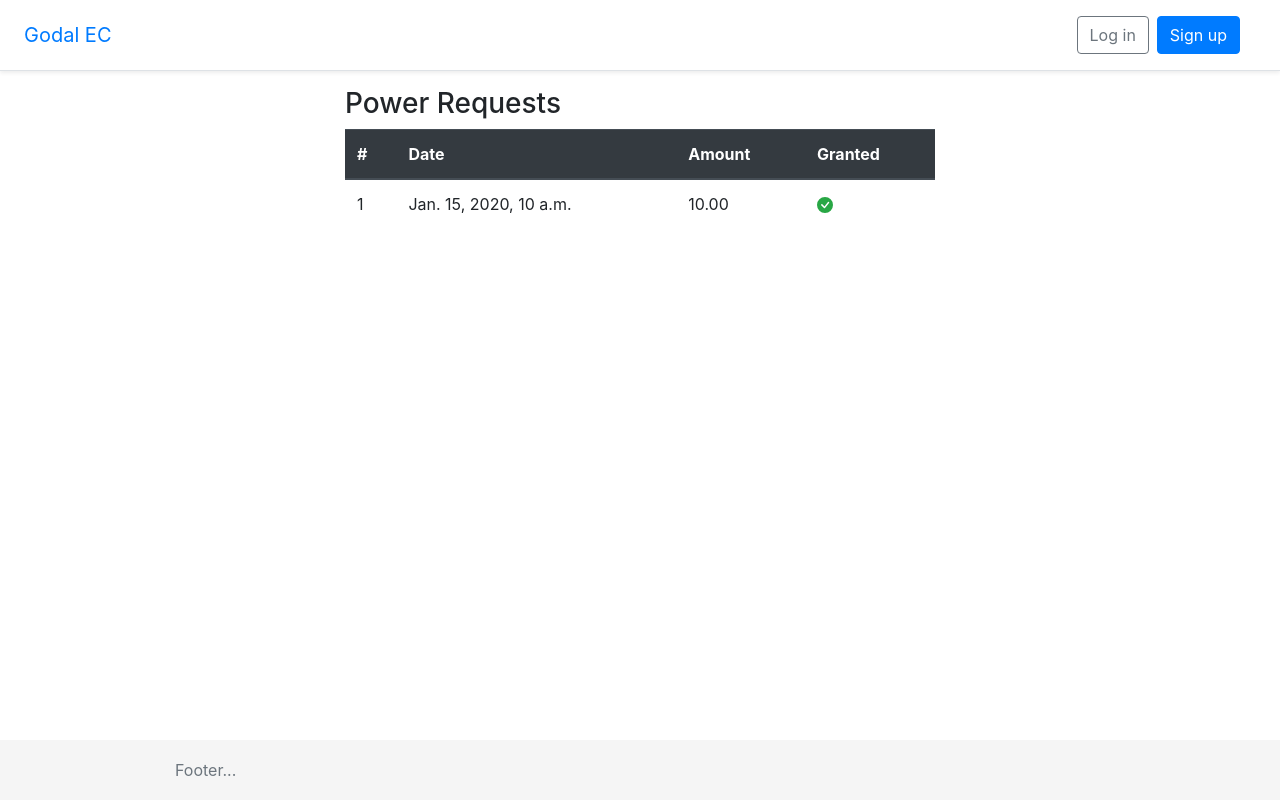
After one commit to prince-cloud/GODAL_EM, a Django app: page /history/1/ in a window 1280 px wide. The commit adds this page. Run offline with Django 4.2, Linux system fonts and the light colour scheme; tables that the repository leaves empty hold one stand-in row (values such as "Sample post"); some libraries are stand-ins or nearby versions.

Commit message:
modified admin page, created requests history

```diff
--- a/config/settings.py
+++ b/config/settings.py
@@ -21,7 +21,7 @@ INSTALLED_APPS = [
     "django.contrib.messages",
     "whitenoise.runserver_nostatic",
     "django.contrib.staticfiles",
-    "django.contrib.sites",
+    #"django.contrib.sites",
     # Third-party
     "allauth",
     "allauth.account",
--- a/godal_em/models.py
+++ b/godal_em/models.py
@@ -25,9 +25,16 @@ class Request(models.Model):
     granted = models.BooleanField(default=False)
     date_created = models.DateTimeField(auto_now_add=True)
 
+    class Meta:
+        ordering = ("granted",)
+
+    def __str__(self) -> str:
+        return ''.join(f"Request by: {self.by}")
+
     def save(self, *args, **kwargs) -> None:
         # if unique_id
         #self.invoice_id = str(self.supplier.id + unique_id(8))
-        self.by.meter.current_power += self.amount
-        self.by.meter.save()
+        if self.granted:
+            self.by.meter.current_power += self.amount
+            self.by.meter.save()
         super().save(*args, **kwargs)
--- a/godal_em/urls.py
+++ b/godal_em/urls.py
@@ -7,4 +7,5 @@ urlpatterns = [
     path("", views.index, name="index"),
     path("request-meter/", views.request_meter, name="request-meter"),
     path("buy-power/", views.buy_power, name="buy-power"),
+    path("history/<int:id>/", views.history, name="history"),
 ]
--- a/godal_em/views.py
+++ b/godal_em/views.py
@@ -1,4 +1,4 @@
-from django.shortcuts import render, redirect
+from django.shortcuts import render, redirect, get_object_or_404
 from accounts.forms import CustomUserChangeForm
 from .models import Meter, Request
 from django.contrib import messages
@@ -6,7 +6,9 @@ from django.contrib.auth.decorators import login_required
 from .forms import RequestForm
 # Create your views here.
 from random import randint
+from django.contrib.auth import get_user_model
 
+User = get_user_model()
 
 def uniqueId(n):
     range_start = 10**(n-1)
@@ -18,6 +20,9 @@ def index(request):
 
 @login_required
 def request_meter(request):
+    if request.user.meter:
+        messages.error(request, "sorry you already have a meter")
+        return redirect('/')
     if request.method == 'POST':
         user_form = CustomUserChangeForm(data=request.POST, files=request.FILES)
         if user_form.is_valid():
@@ -65,8 +70,9 @@ def users(request):
         "meters": meters
     })
 
-def power_requests(request):
-    requests = Request.objects.all()
-    return render(request, 'pages/requets.html', {
+def history(request, id):
+    user = get_object_or_404(User, id=id)
+    requests = Request.objects.filter(by=user)
+    return render(request, 'pages/history.html', {
         "requests": requests
     })
--- /dev/null
+++ b/templates/pages/history.html
@@ -0,0 +1,62 @@
+{% extends '_base.html' %}
+{% load static %}
+{% load crispy_forms_tags %}
+
+{% block title %}Request Form{% endblock title %}
+
+{% block content %}
+<div class="container">
+    <div class="row">
+        <div class="col-md-2"></div>
+        <div class="col-md-8">
+            <h3>
+                Power Requests
+            </h3>
+            <table class="table responsive">
+
+                <thead class="thead-dark">
+                    <th>#</th>
+                    <th>Date</th>
+                    <th>Amount</th>
+                    <th>Granted</th>
+                </thead>
+
+                <tbody>
+                    {% for req in requests %}
+                    <tr>
+                        <td>
+                            {{ forloop.counter }}
+                        </td>
+                        <td>
+                            {{ req.date_created }}
+                        </td>
+                        <td>
+                            {{ req.amount }}
+                        </td>
+                        <td>
+                            {% if req.granted %}
+
+                            <svg xmlns="http://www.w3.org/2000/svg" width="16" height="16" fill="currentColor"
+                                class="bi bi-check-circle-fill text-success" viewBox="0 0 16 16">
+                                <path
+                                    d="M16 8A8 8 0 1 1 0 8a8 8 0 0 1 16 0zm-3.97-3.03a.75.75 0 0 0-1.08.022L7.477 9.417 5.384 7.323a.75.75 0 0 0-1.06 1.06L6.97 11.03a.75.75 0 0 0 1.079-.02l3.992-4.99a.75.75 0 0 0-.01-1.05z" />
+                            </svg>
+                            {% else %}
+                            <svg xmlns="http://www.w3.org/2000/svg" width="16" height="16" fill="currentColor"
+                                class="bi bi-x-circle-fill text-danger" viewBox="0 0 16 16">
+                                <path
+                                    d="M16 8A8 8 0 1 1 0 8a8 8 0 0 1 16 0zM5.354 4.646a.5.5 0 1 0-.708.708L7.293 8l-2.647 2.646a.5.5 0 0 0 .708.708L8 8.707l2.646 2.647a.5.5 0 0 0 .708-.708L8.707 8l2.647-2.646a.5.5 0 0 0-.708-.708L8 7.293 5.354 4.646z" />
+                            </svg>
+                            {% endif %}
+
+                        </td>
+                    </tr>
+                    {% endfor %}
+                </tbody>
+
+            </table>
+        </div>
+        <div class="col-md-2"></div>
+    </div>
+</div>
+{% endblock content %}
--- a/templates/pages/index.html
+++ b/templates/pages/index.html
@@ -52,7 +52,7 @@
         <a href="{% url 'godalem:buy-power' %}" class="btn btn-success btn-lg p-4 m-4">
           Buy Power
         </a>
-        <a href="" class="btn btn-dark btn-lg p-4 m-4">
+        <a href="{% url 'godalem:history' request.user.id %}" class="btn btn-dark btn-lg p-4 m-4">
           History
         </a>
       </div>
```
Also changed, not shown: godal_em/admin.py (+39 -2 lines).
